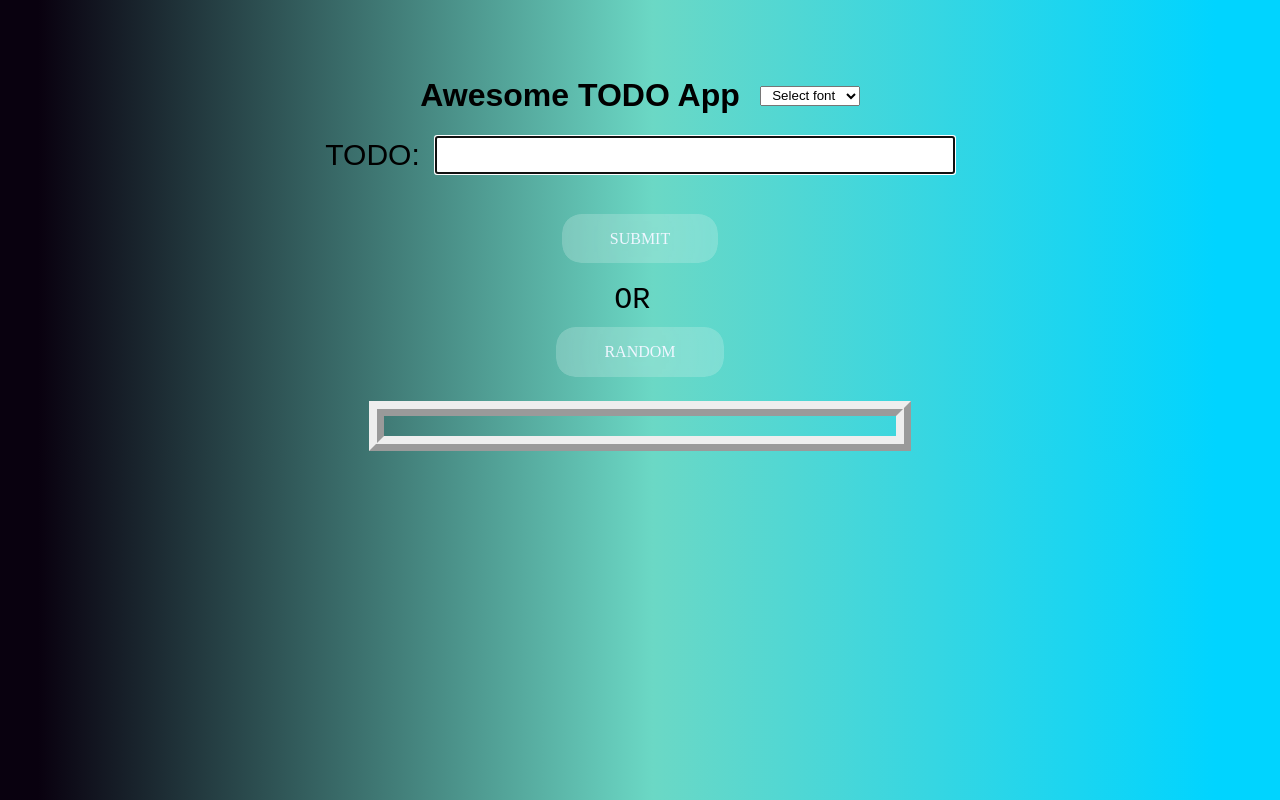
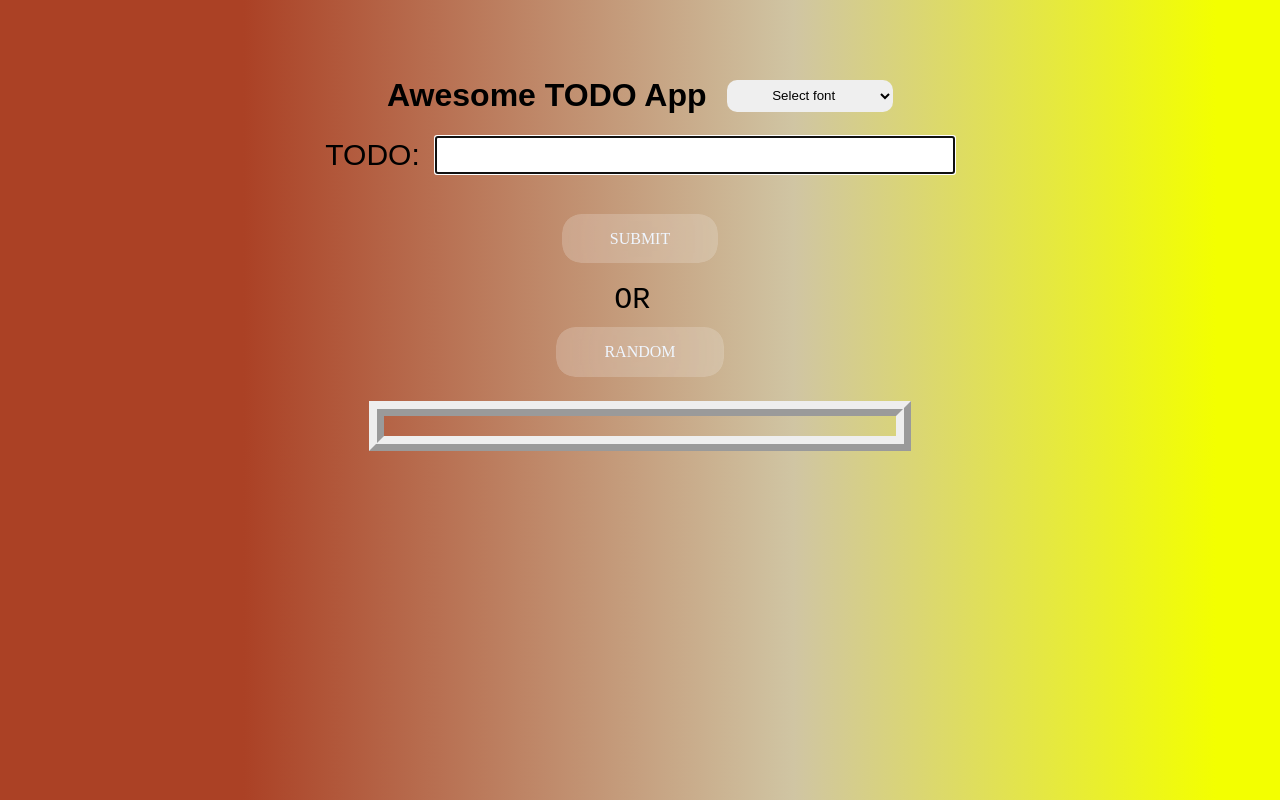
Before and after one commit to eric-sclafani/js_practice, a website with bundled scripts: page todoApp/src/index.html in a window 1280 px wide. Built offline with nearby package versions, Linux system fonts and the light colour scheme.

Commit message:
final edits to todo app

```diff
--- a/todoApp/src/style.css
+++ b/todoApp/src/style.css
@@ -3,8 +3,8 @@
 }
 
 html {
-    background: rgb(9, 1, 15);
-    background: linear-gradient(90deg, rgba(9, 1, 15, 1) 3%, rgba(107, 216, 197, 1) 51%, rgba(0, 212, 255, 1) 95%);
+    background: rgb(171,65,37);
+    background: linear-gradient(90deg, rgba(171,65,37,1) 19%, rgba(208,197,163,1) 62%, rgba(243,255,0,1) 95%);
 }
 
 body {
@@ -64,6 +64,13 @@ h1 {
     height: 4vh;
 }
 
+#todo-font-dropdown {
+    width:13vw;
+    height:4vh;
+    border:0 solid;
+    border-radius:10px;
+}
+
 .cool-button,
 .cool-button *,
 .cool-button :after,
@@ -121,10 +128,7 @@ h1 {
   padding: 0.8rem 3rem;
   position: relative;
 }
-.cool-button:hover {
-  background: hsla(0, 0%, 100%, 0.3);
-  filter: brightness(1.2);
-}
+
 .cool-button:active {
   --opacity: 0;
   background: hsla(0, 0%, 100%, 0.1);
```
Also changed, not shown: README.md, todoApp/README.md, todoApp/src/index.ts (line endings or trailing spaces).
